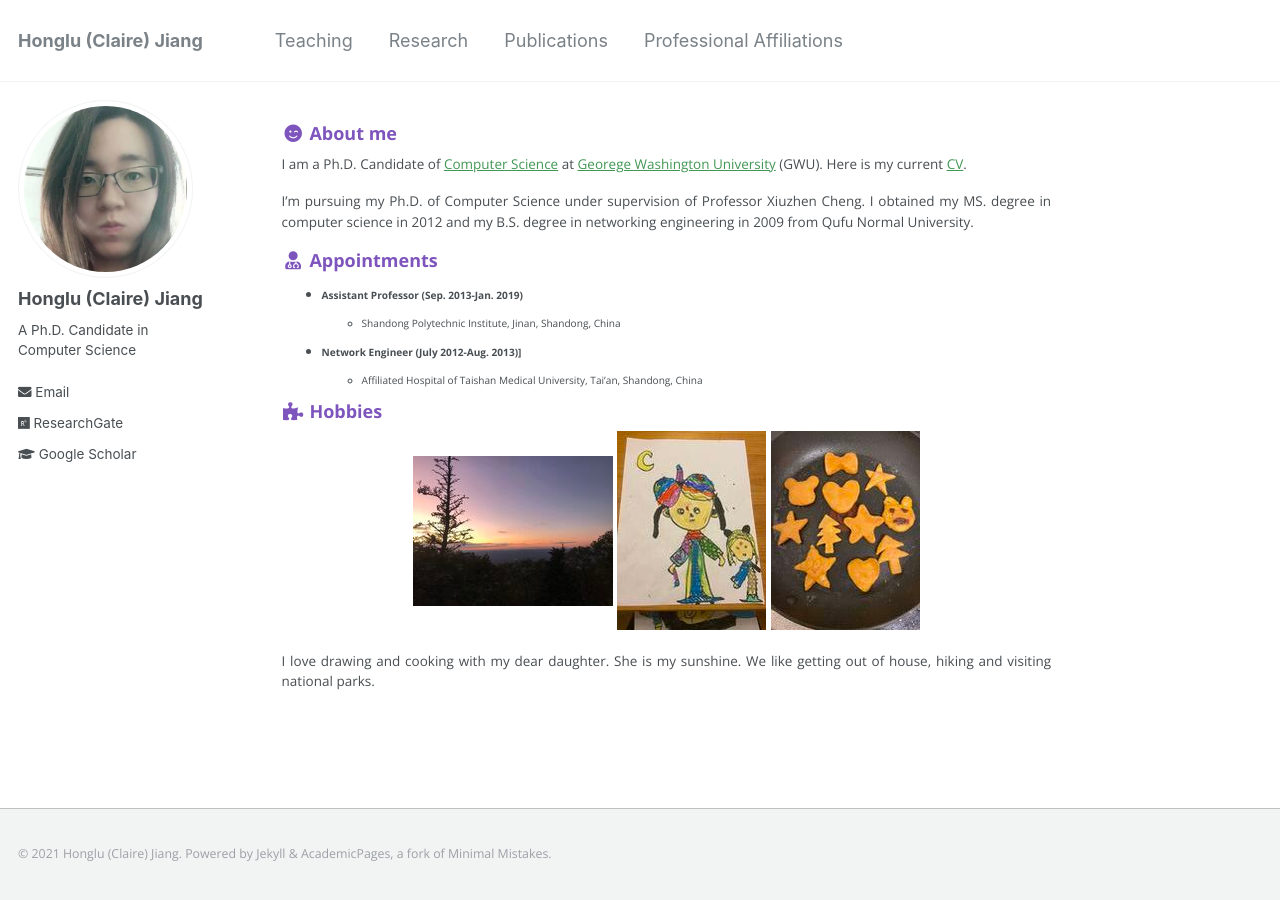
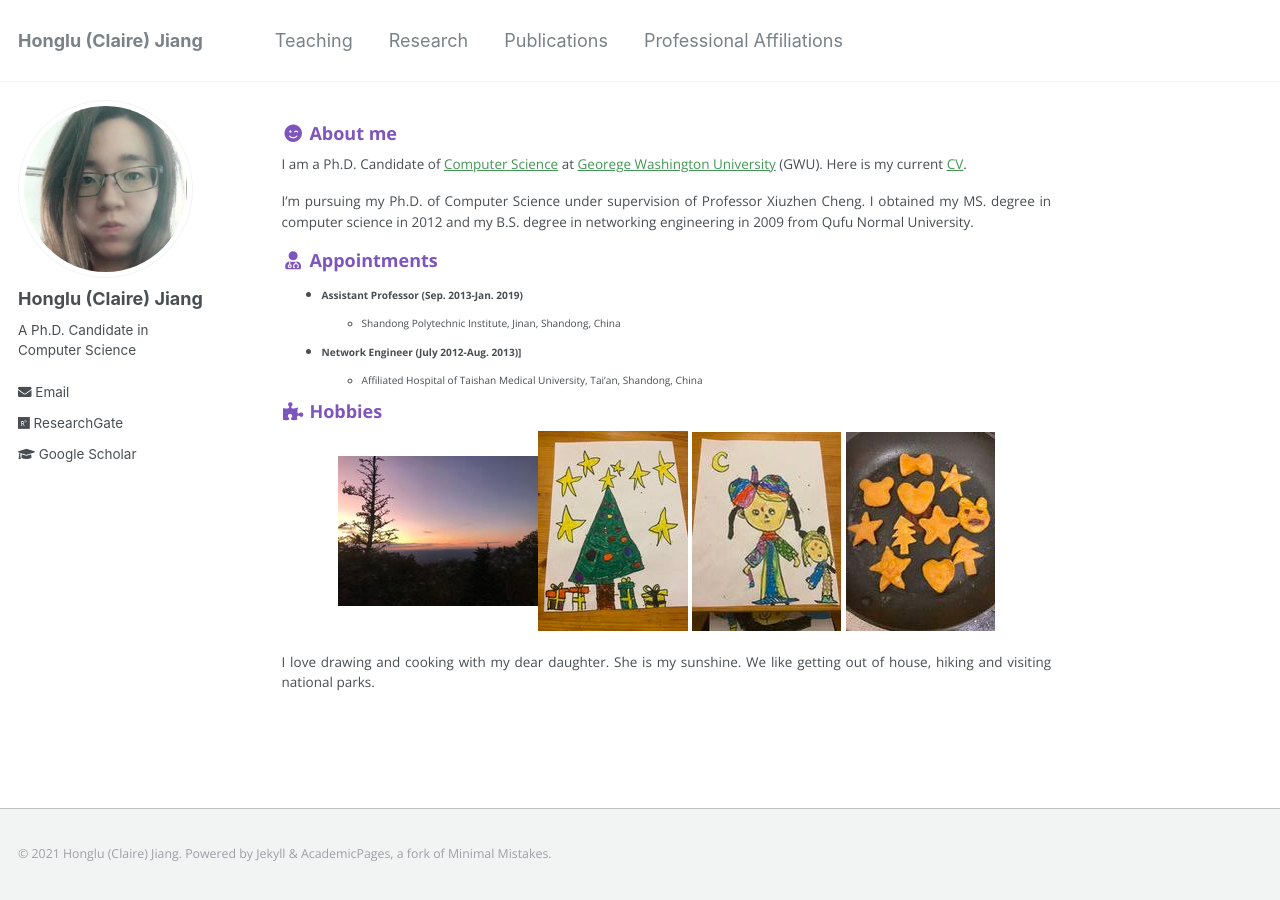
Before and after one commit to hljiang0720/hljiang.github.io, a Jekyll site: the page built from _pages/about.md, in a window 1280 px wide. Built offline with Jekyll 4.4.1, drawn with Linux system fonts in a browser that asks for light colours.

Commit message:
Update about.md

```diff
--- a/_pages/about.md
+++ b/_pages/about.md
@@ -27,6 +27,6 @@ I’m pursuing my Ph.D. of Computer Science under supervision of Professor Xiuzh
 
 <h3><i class="fa fa-fw fa-puzzle-piece" aria-hidden="true"></i> Hobbies</h3>
 
- <center><img src="images/a.jpeg" alt=""> <img src="images/c.jpeg" alt=""> <img src="images/d.jpeg" alt=""> </center>
+ <center><img src="images/a.jpeg" alt=""><img src="images/b.jpeg" alt=""> <img src="images/c.jpeg" alt=""> <img src="images/d.jpeg" alt=""> </center>
   <br>
   I love drawing and cooking with my dear daughter. She is my sunshine. We like getting out of house, hiking and visiting national parks.
```
